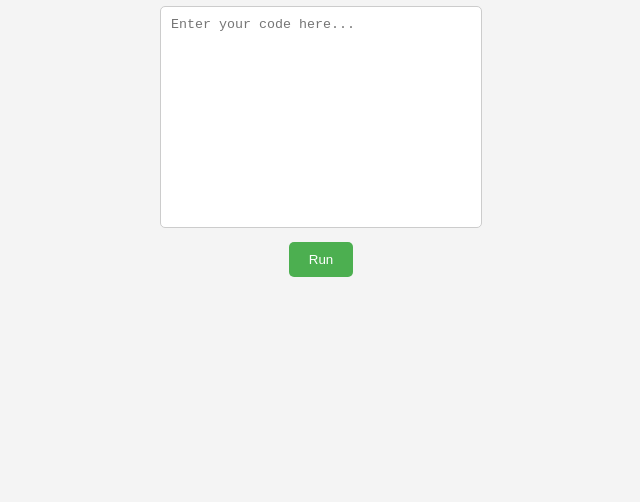
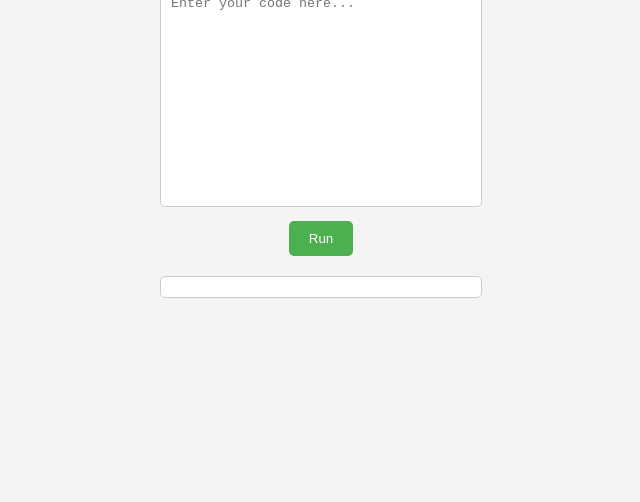
Before and after one commit to mmk4-81/Compiler, a plain HTML site: page index.html in a window 1280 px wide. Shown: the part 298-800 px from the top of the page, without its empty margins (319-959 px from the left). Drawn offline with Linux system fonts and the light colour scheme.

Commit message:
output-box

```diff
--- a/index.html
+++ b/index.html
@@ -12,6 +12,7 @@
         <h1>Compiler</h1>
         <textarea id="input-code" placeholder="Enter your code here..."></textarea><br>
         <input type="submit" value="Run">
+        <div class="output-box" id="output"></div>
     </div>
 
 
--- a/style.css
+++ b/style.css
@@ -33,3 +33,12 @@ input[type="submit"] {
 input[type="submit"]:hover {
     background-color: #45a049;
 }
+.output-box {
+    margin-top: 20px;
+    height: auto;
+    width: 300px;
+    padding: 10px;
+    border: 1px solid #ccc;
+    border-radius: 5px;
+    background-color: #fff;
+}
```
